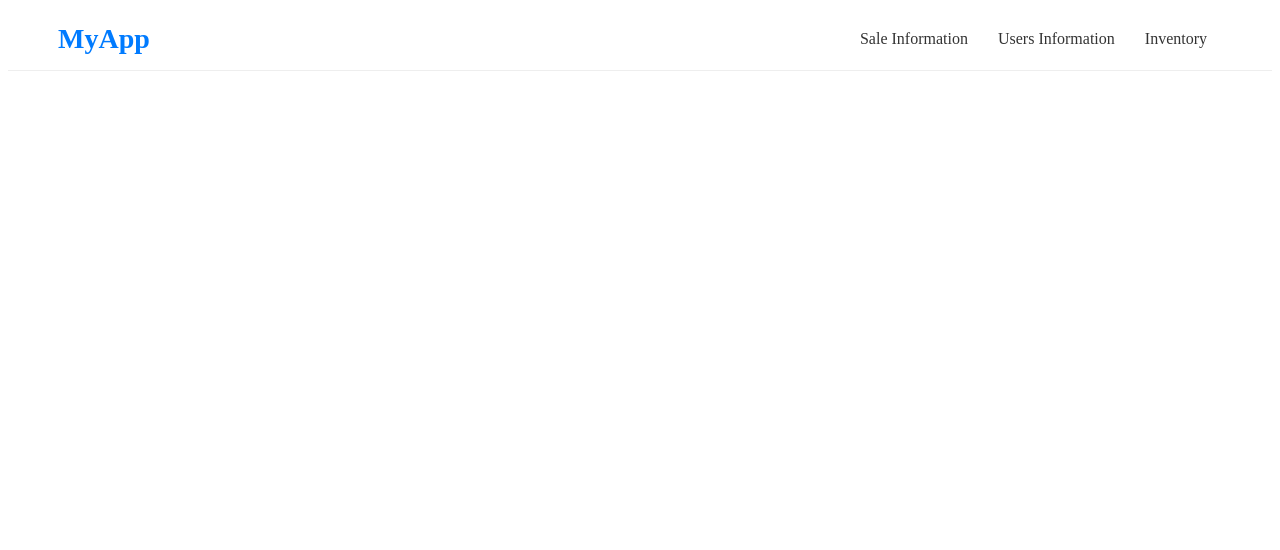
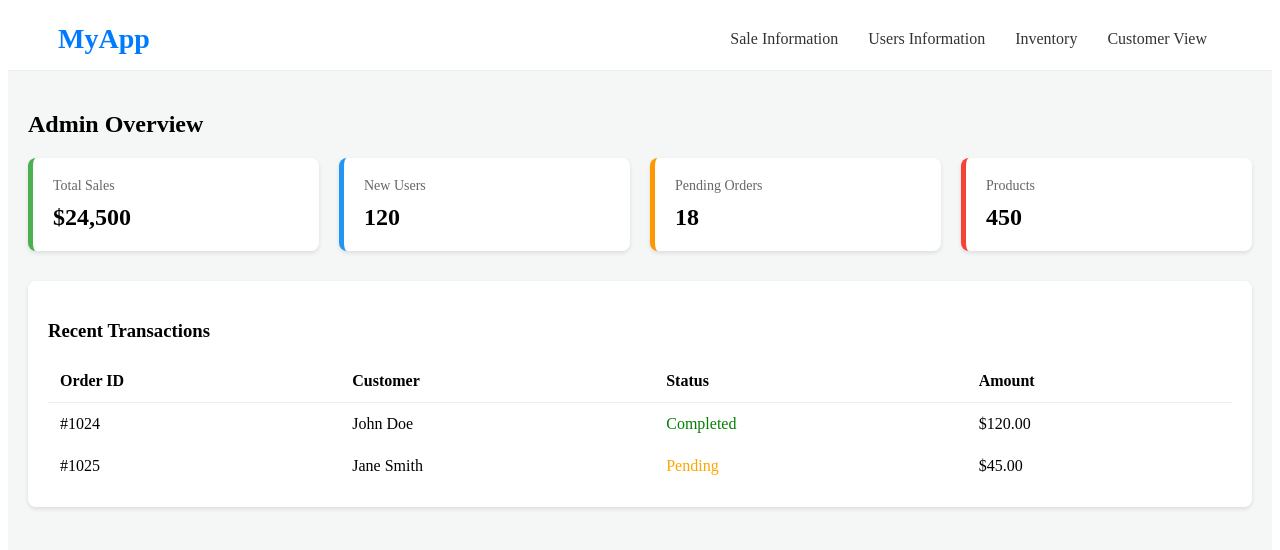
Before and after one commit to Jayson-Amike/website, a React (Vite) app in the folder my-react-app/: page /admin in a window 1280 px wide. Shown: the top 550 px of the page. Built offline with nearby package versions, Linux system fonts and the light colour scheme.

Commit message:
made changes to navigation of the site mainly navbar, and outlet

```diff
--- a/my-react-app/src/App.jsx
+++ b/my-react-app/src/App.jsx
@@ -9,8 +9,9 @@ import AdminPage from "./components/Admin/AdminPage";
 import Orders from "./components/Admin/components/orders";
 import Products from "./components/Admin/components/Product";
 import HomePage from "./components/IndexPage/HomePage";
-import ProfilePage from "./components/Profile Page/profilePage.jsx";
-import ProfilePage2 from "./components/Profile Page/profilePage2.jsx";
+import ProfilePage from "./components/Customer/Profile Page/profilePage.jsx";
+import ProfilePage2 from "./components/Customer/Profile Page/profilePage2.jsx";
+import AdminDashboard from "./components/Admin/components/AdminDashboard";
 
 export default function App() {
   return (
@@ -23,10 +24,13 @@ export default function App() {
         <Route path="/dashboard" element={<Dashboard />} />
 
         {/* Admin */}
-        <Route path="/admin" element={<AdminPage />} />
-        <Route path="/admin/orders" element={<AdminPage component={<Orders />} />} />
-        <Route path="/admin/users" element={<AdminPage component={<Users />} />} />
-        <Route path="/admin/products" element={<AdminPage component={<Products />} />} />
+       <Route path="/admin" element={<AdminPage />}>
+          {/* These components will "fill" the Outlet when the URL matches */}
+          <Route index element={<AdminDashboard />} />
+          <Route path="orders" element={<Orders />} />
+          <Route path="users" element={<Users />} />
+          <Route path="products" element={<Products />} />
+        </Route>
 
         {/* Profile */}
         <Route path="/profile2" element={<ProfilePage />} />
--- a/my-react-app/src/components/Admin/AdminPage.jsx
+++ b/my-react-app/src/components/Admin/AdminPage.jsx
@@ -1,12 +1,14 @@
-import AdminDashboard from "./AdminDashboardTemplate";
+import { Outlet } from "react-router-dom";
 import AdminNavBar from "../Navbar/AdminNavBar";
-import { Outlet } from "react-router-dom";
 
-export default function AdminPage({component}) {
+export default function AdminPage() {
   return (
-    <div class="center-horizontal">
-      <AdminNavBar />
-     {component}
+    <div className="admin-layout">
+      <AdminNavBar /> {/* This stays fixed */}
+
+      <div className="content-area">
+        <Outlet />  {/* This is the "reserved seat" for Orders, Users, etc. */}
+      </div>
     </div>
   );
 }
--- /dev/null
+++ b/my-react-app/src/components/Admin/components/AdminDashboard.jsx
@@ -0,0 +1,69 @@
+import React from 'react';
+
+const AdminDashboard = () => {
+  // Mock data for the stats
+  const stats = [
+    { label: "Total Sales", value: "$24,500", color: "#4caf50" },
+    { label: "New Users", value: "120", color: "#2196f3" },
+    { label: "Pending Orders", value: "18", color: "#ff9800" },
+    { label: "Products", value: "450", color: "#f44336" },
+  ];
+
+  return (
+    <div style={{ padding: '20px', backgroundColor: '#f4f7f6', minHeight: '100vh' }}>
+      <h2>Admin Overview</h2>
+
+      {/* Stat Cards Grid */}
+      <div style={{
+        display: 'grid',
+        gridTemplateColumns: 'repeat(auto-fit, minmax(200px, 1fr))',
+        gap: '20px',
+        marginBottom: '30px'
+      }}>
+        {stats.map((stat, index) => (
+          <div key={index} style={{
+            backgroundColor: '#fff',
+            padding: '20px',
+            borderRadius: '8px',
+            boxShadow: '0 2px 4px rgba(0,0,0,0.1)',
+            borderLeft: `5px solid ${stat.color}`
+          }}>
+            <p style={{ margin: 0, color: '#666', fontSize: '14px' }}>{stat.label}</p>
+            <h3 style={{ margin: '10px 0 0 0', fontSize: '24px' }}>{stat.value}</h3>
+          </div>
+        ))}
+      </div>
+
+      {/* Recent Activity Section */}
+      <div style={{ backgroundColor: '#fff', padding: '20px', borderRadius: '8px', boxShadow: '0 2px 4px rgba(0,0,0,0.1)' }}>
+        <h3>Recent Transactions</h3>
+        <table style={{ width: '100%', borderCollapse: 'collapse', textAlign: 'left' }}>
+          <thead>
+            <tr style={{ borderBottom: '1px solid #eee' }}>
+              <th style={{ padding: '12px' }}>Order ID</th>
+              <th style={{ padding: '12px' }}>Customer</th>
+              <th style={{ padding: '12px' }}>Status</th>
+              <th style={{ padding: '12px' }}>Amount</th>
+            </tr>
+          </thead>
+          <tbody>
+            <tr>
+              <td style={{ padding: '12px' }}>#1024</td>
+              <td style={{ padding: '12px' }}>John Doe</td>
+              <td style={{ padding: '12px' }}><span style={{ color: 'green' }}>Completed</span></td>
+              <td style={{ padding: '12px' }}>$120.00</td>
+            </tr>
+            <tr>
+              <td style={{ padding: '12px' }}>#1025</td>
+              <td style={{ padding: '12px' }}>Jane Smith</td>
+              <td style={{ padding: '12px' }}><span style={{ color: 'orange' }}>Pending</span></td>
+              <td style={{ padding: '12px' }}>$45.00</td>
+            </tr>
+          </tbody>
+        </table>
+      </div>
+    </div>
+  );
+};
+
+export default AdminDashboard;
--- a/my-react-app/src/components/Navbar/AdminNavBar.jsx
+++ b/my-react-app/src/components/Navbar/AdminNavBar.jsx
@@ -16,6 +16,9 @@ export default function AdminNavBar() {
     <a href="/admin/products" style={styles.navLink}>
       Inventory
     </a>
+    <a href="/" style={styles.navLink}>
+      Customer View
+    </a>
   </nav>
 </header>
 
--- a/my-react-app/src/components/Navbar/NavBar.jsx
+++ b/my-react-app/src/components/Navbar/NavBar.jsx
@@ -22,7 +22,12 @@ const Navbar = () => {
         ) : (
           <a href="/login" style={styles.navLink}>Log In</a>
         )}
+              {/* need to hide or remove components to detect admin or not  */}
+
+        <a href="/admin" style={styles.navLink}>adnim Page</a>
+
       </nav>
+
     </header>
   );
 };
```
